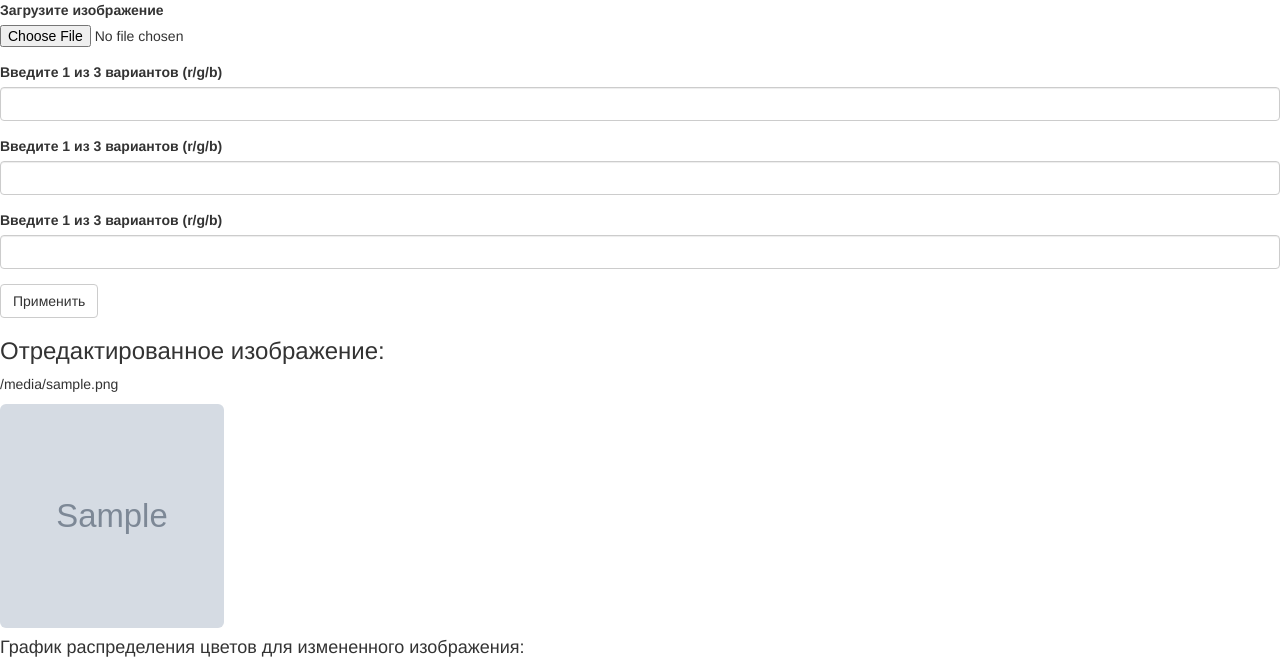
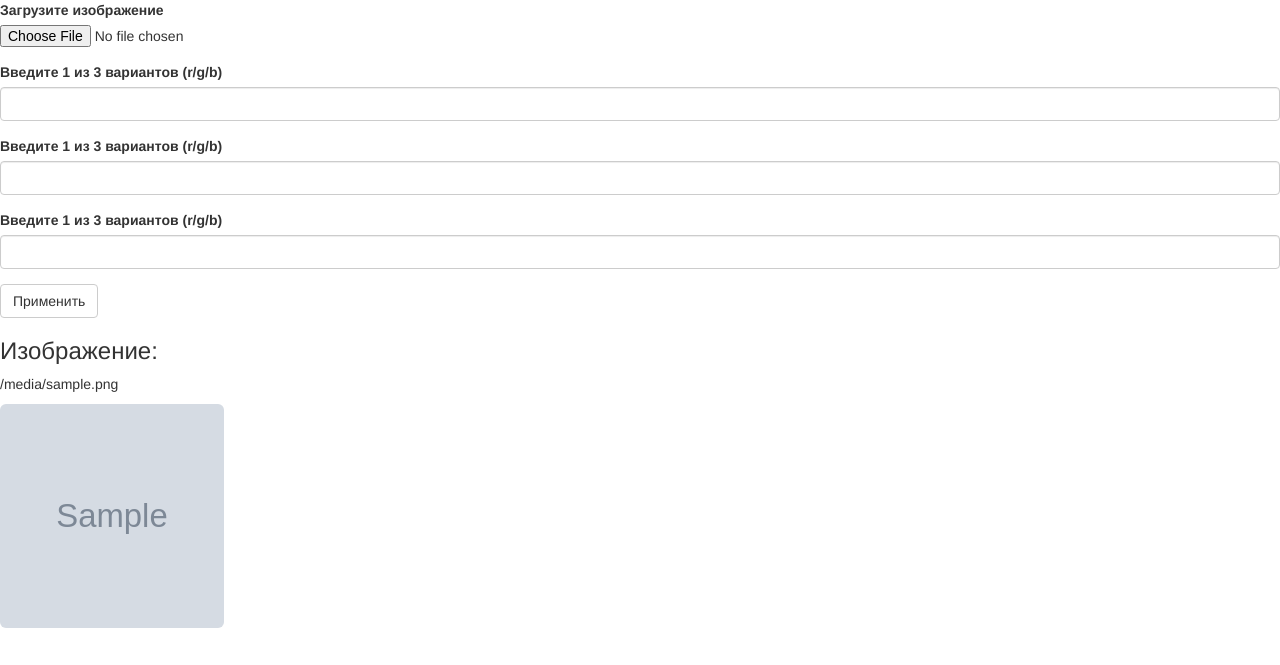
Before and after one commit to Evgeny42/forVlad, a Flask app: template flaskapp/templates/main.html in a window 1280 px wide. Shown: the top 665 px of the page. After the commit the page ends 628 px from the top, so only its background shows below. Run offline with Flask 2, Linux system fonts and the light colour scheme; the template is opened without the code that fills it: values that come from a table or form of the project are taken from there, most other values are stand-ins (such as "Sample title", 1, 10 or a date in 2020); grey boxes marked "Sample" are stand-in pictures; some libraries are stand-ins or nearby versions.

Commit message:
Update main.html

```diff
--- a/flaskapp/templates/main.html
+++ b/flaskapp/templates/main.html
@@ -7,21 +7,9 @@
 {% if image %}
 <table>
  <tr>
-  <h3>Отредактированное изображение: </h3>
+  <h3>Изображение: </h3>
   <p>{{image}}
   <p><img src="{{image}}" class="img-rounded" alt="My Image" width = 224 height=224 />
- </tr>
- <tr>
-  <h4>График распределения цветов для измененного изображения: </h4>
-  <p><img src="{{graph1}}" class="img-rounded" alt="My FGraph" width = 320 height=260 />
- </tr>
- <tr>
-  <h4>График среднего цвета по горизонтали: </h4>
-  <p><img src="{{graph2}}" class="img-rounded" alt="My SGraph" width = 320 height=260 />
- </tr>
- <tr>
-  <h4>График среднего цвета по вертикали: </h4>
-  <p><img src="{{graph3}}" class="img-rounded" alt="My ЕGraph" width = 320 height=260 />
  </tr>
 </table>
 {% endif %}
```
